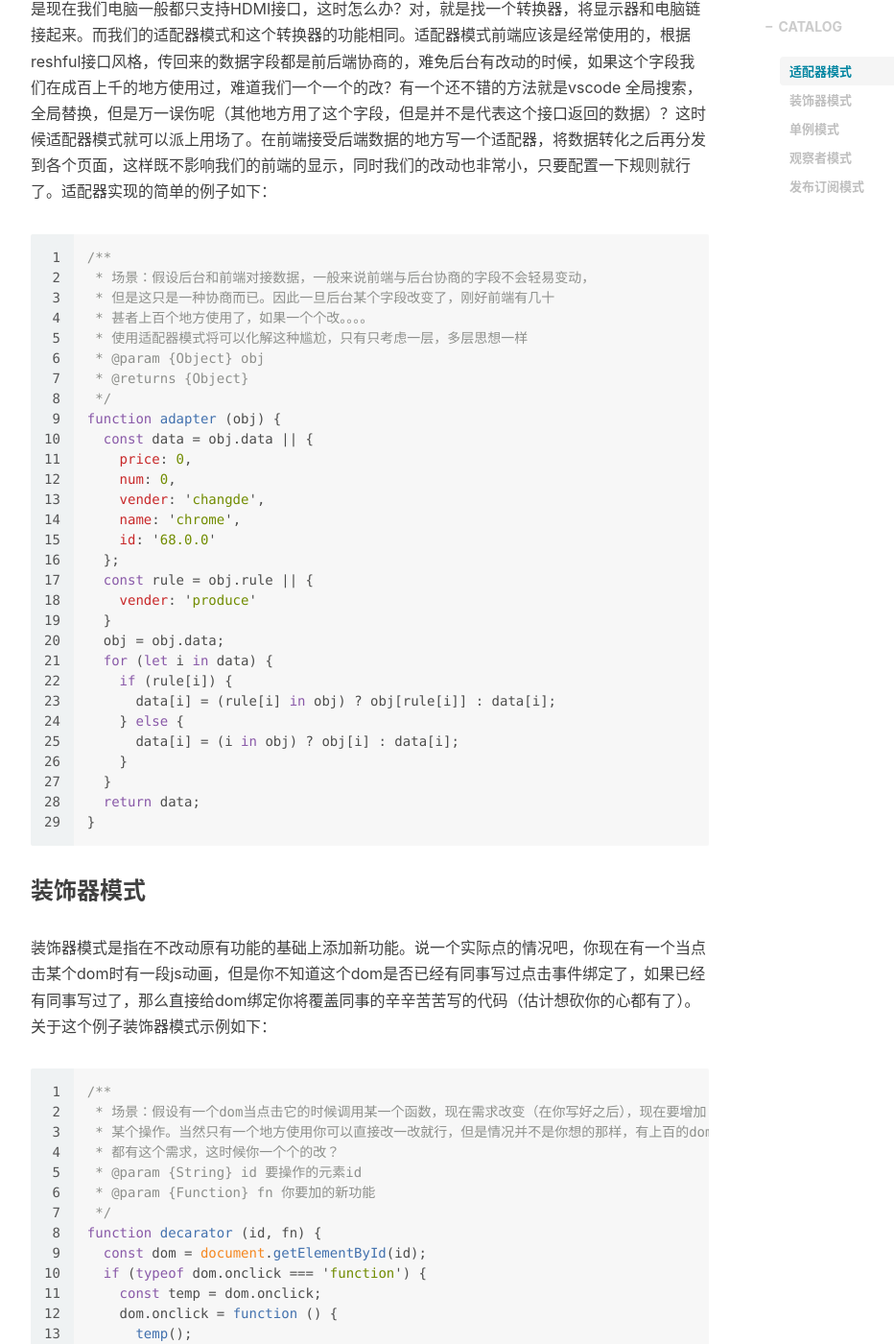
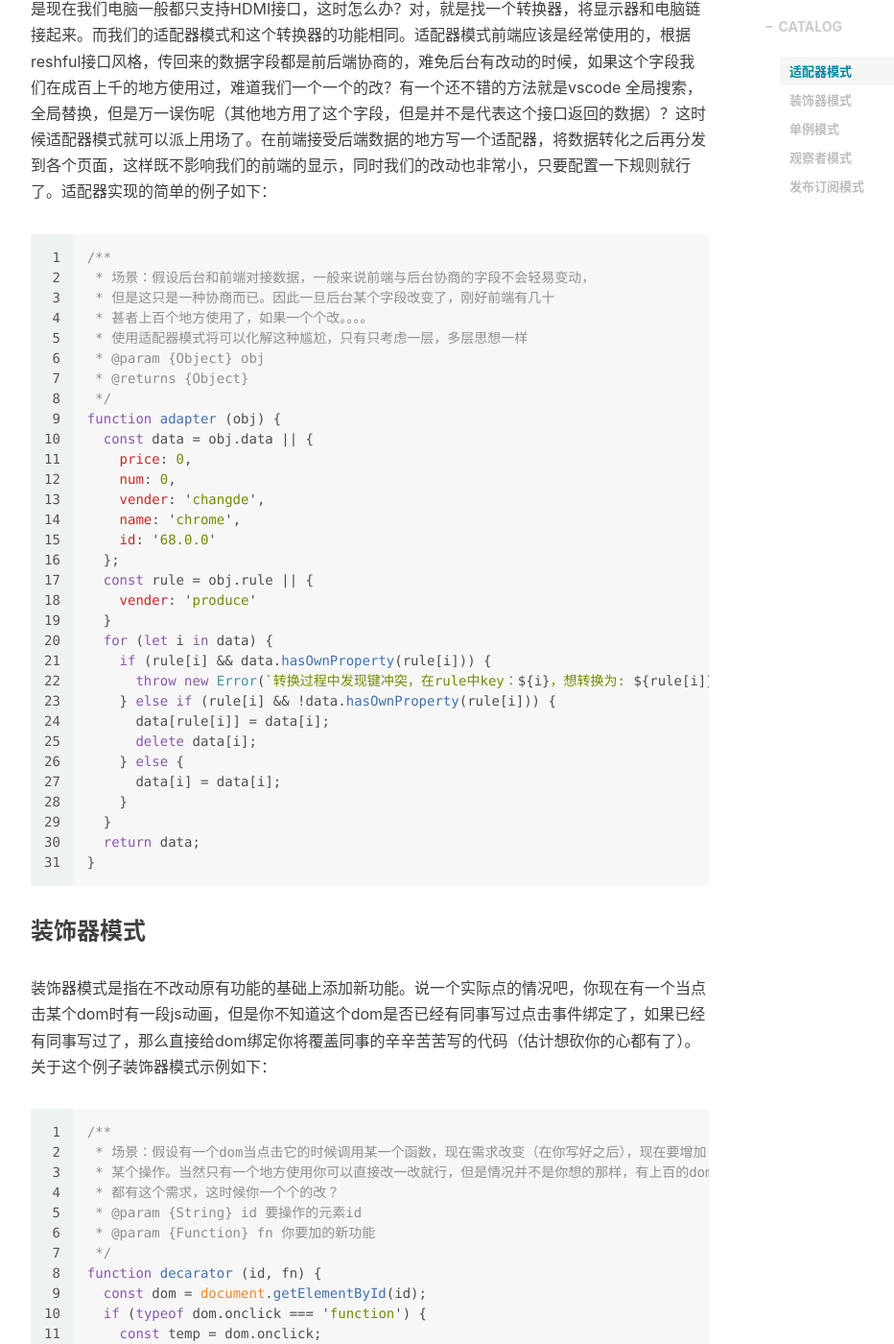
Before and after one commit to yang131323/isQ.github.io, a Jekyll site: the page built from _posts/2019/2019-05-11-design-mode.md, in a window 1280 px wide and 1400 px high, scrolled down 733 px. Shown: the whole window at 96% size, without its empty margins (233-1165 px from the left). Built offline with Jekyll 4.4.1, drawn with Linux system fonts in a browser that asks for light colours; nearby versions of some CDN libraries; comment, search, counter and statistics services are not loaded.

Commit message:
修正js常用设计模式适配器模式示例代码rule不生效

```diff
--- a/_posts/2019/2019-05-11-design-mode.md
+++ b/_posts/2019/2019-05-11-design-mode.md
@@ -38,12 +38,14 @@ function adapter (obj) {
   const rule = obj.rule || {
     vender: 'produce'
   }
-  obj = obj.data;
   for (let i in data) {
-    if (rule[i]) {
-      data[i] = (rule[i] in obj) ? obj[rule[i]] : data[i];
+    if (rule[i] && data.hasOwnProperty(rule[i])) {
+      throw new Error(`转换过程中发现键冲突，在rule中key：${i}，想转换为: ${rule[i]}`);
+    } else if (rule[i] && !data.hasOwnProperty(rule[i])) {
+      data[rule[i]] = data[i];
+      delete data[i];
     } else {
-      data[i] = (i in obj) ? obj[i] : data[i];
+      data[i] = data[i];
     }
   }
   return data;
```
